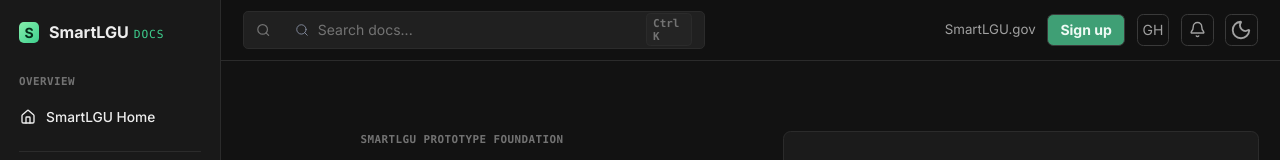
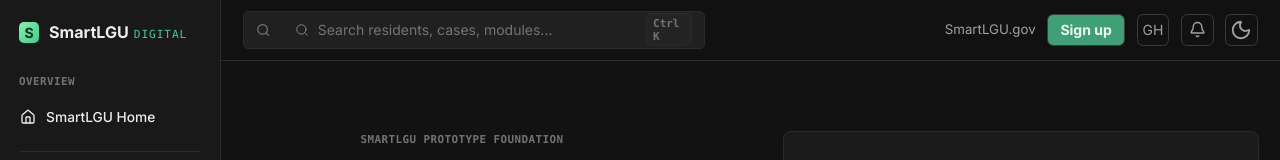
Before and after one commit to trycatchtrader/smartlgu-ca, a React (Vite) app in the folder src/Web/ClientApp/: page / in a window 1280 px wide. Shown: the top 160 px of the page. Built offline with nearby package versions, Linux system fonts and the light colour scheme.

Commit message:
Restore digital governance shell wording

```diff
--- a/src/Web/ClientApp/src/components/NavMenu.jsx
+++ b/src/Web/ClientApp/src/components/NavMenu.jsx
@@ -11,7 +11,7 @@ export function NavMenu() {
           <span className="brand-mark">S</span>
           <span>
             <strong>SmartLGU</strong>
-            <small>DOCS</small>
+            <small>DIGITAL</small>
           </span>
         </NavLink>
 
@@ -38,9 +38,9 @@ export function NavMenu() {
       </aside>
 
       <header className="topbar">
-        <label className="topbar-search" aria-label="Search docs">
+        <label className="topbar-search" aria-label="Search prototype">
           <Search size={18} />
-          <input type="search" placeholder="Search docs..." />
+          <input type="search" placeholder="Search residents, cases, modules..." />
           <kbd>Ctrl K</kbd>
         </label>
         <div className="topbar-actions">
```
